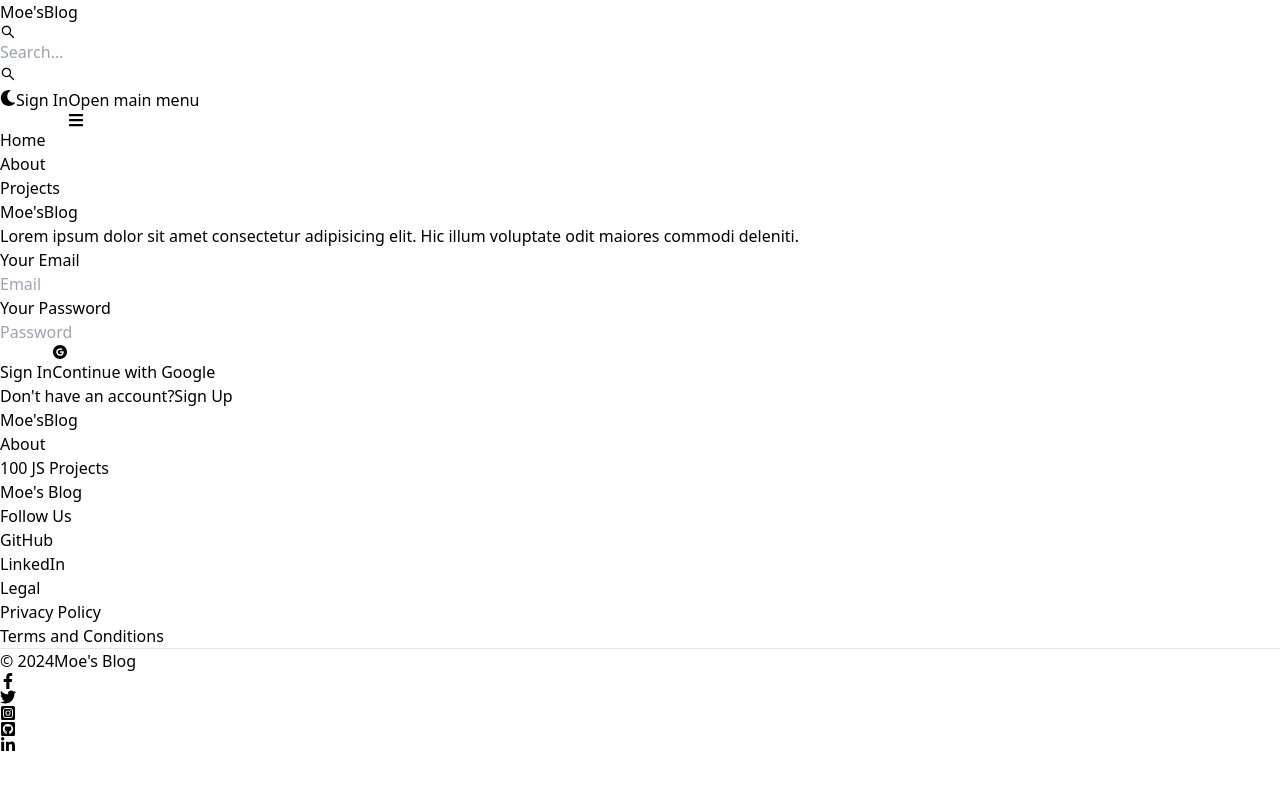
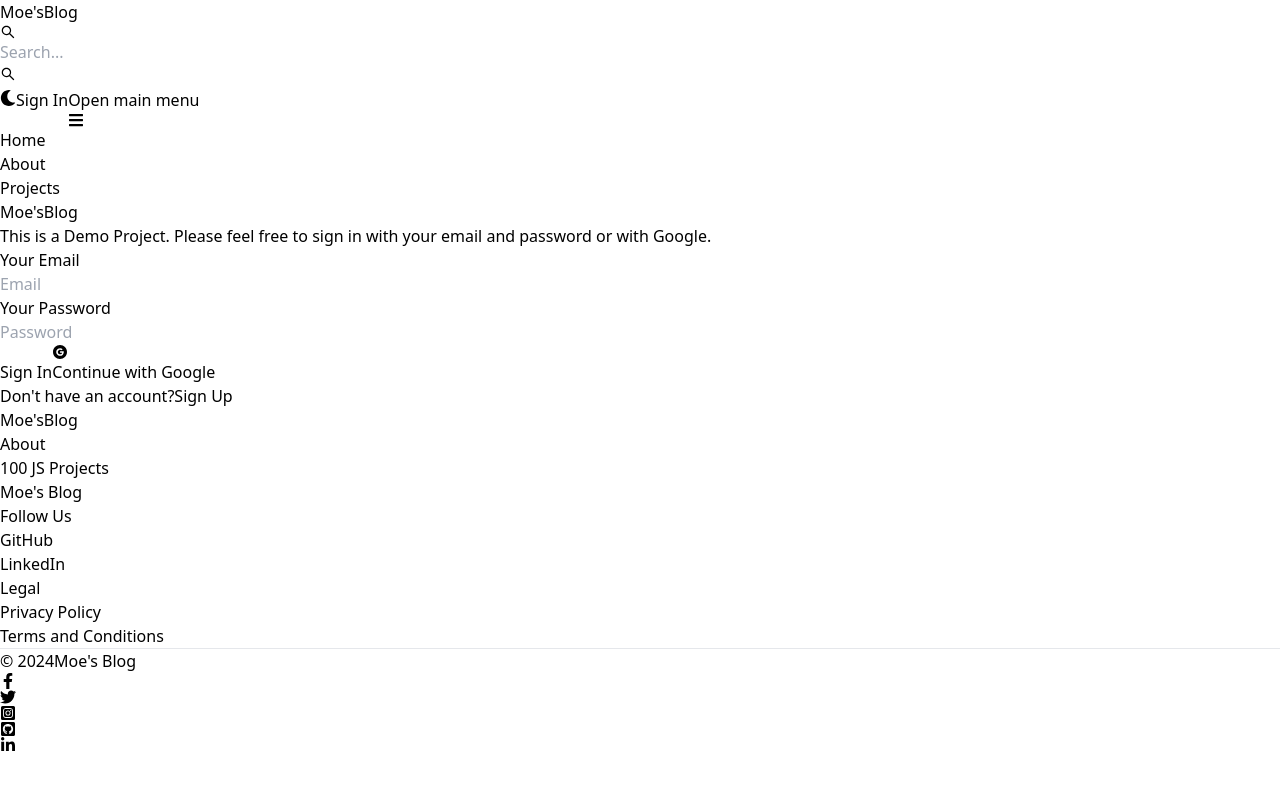
Before and after one commit to ares4444/mern-blog, a React (Vite) app in the folder client/: page /sign-in in a window 1280 px wide. Shown: the top 790 px of the page. Built offline with nearby package versions, Linux system fonts and the light colour scheme; no server answers.

Commit message:
made the dashboard private

```diff
--- a/client/src/App.jsx
+++ b/client/src/App.jsx
@@ -7,6 +7,7 @@ import SignUp from './pages/SignUp'
 import Projects from './pages/Projects'
 import Header from './components/Header'
 import Footer from './components/footer'
+import PrivateRoute from './components/PrivateRoute'
 
 export default function App() {
   return (
@@ -15,9 +16,11 @@ export default function App() {
       <Routes>
         <Route path="/" element={<Home/>} />
         <Route path="/about" element={<About/>} />
-        <Route path="/dashboard" element={<DashBoard/>} />
         <Route path="/sign-in" element={<SignIn/>} />
         <Route path="/sign-up" element={<SignUp/>} />
+        <Route element={<PrivateRoute/>}>
+          <Route path="/dashboard" element={<DashBoard/>} />
+        </Route>
         <Route path="/projects" element={<Projects/>} />
       </Routes>
       <Footer/>
--- /dev/null
+++ b/client/src/components/PrivateRoute.jsx
@@ -0,0 +1,7 @@
+import { useSelector } from "react-redux"
+import { Outlet, Navigate } from "react-router-dom"
+
+export default function PrivateRoute() {
+    const {currentUser} = useSelector((state) => state.user)
+    return currentUser ? <Outlet /> : <Navigate to={'/sign-in'} />
+};
--- a/client/src/pages/SignIn.jsx
+++ b/client/src/pages/SignIn.jsx
@@ -52,7 +52,7 @@ export default function SignIn() {
             Blog
         </Link>
         <p className='text-sm mt-5'>
-          Lorem ipsum dolor sit amet consectetur adipisicing elit. Hic illum voluptate odit maiores commodi deleniti.
+          This is a Demo Project. Please feel free to sign in with your email and password or with Google.
         </p>
         </div>
         {/* Right Div */}
--- a/client/src/pages/SignUp.jsx
+++ b/client/src/pages/SignUp.jsx
@@ -51,7 +51,7 @@ export default function SignUp() {
             Blog
         </Link>
         <p className='text-sm mt-5'>
-          Lorem ipsum dolor sit amet consectetur adipisicing elit. Hic illum voluptate odit maiores commodi deleniti.
+        This is a Demo Project. Please feel free to create an account or sign up with your Google account.
         </p>
         </div>
         {/* Right Div */}
```
